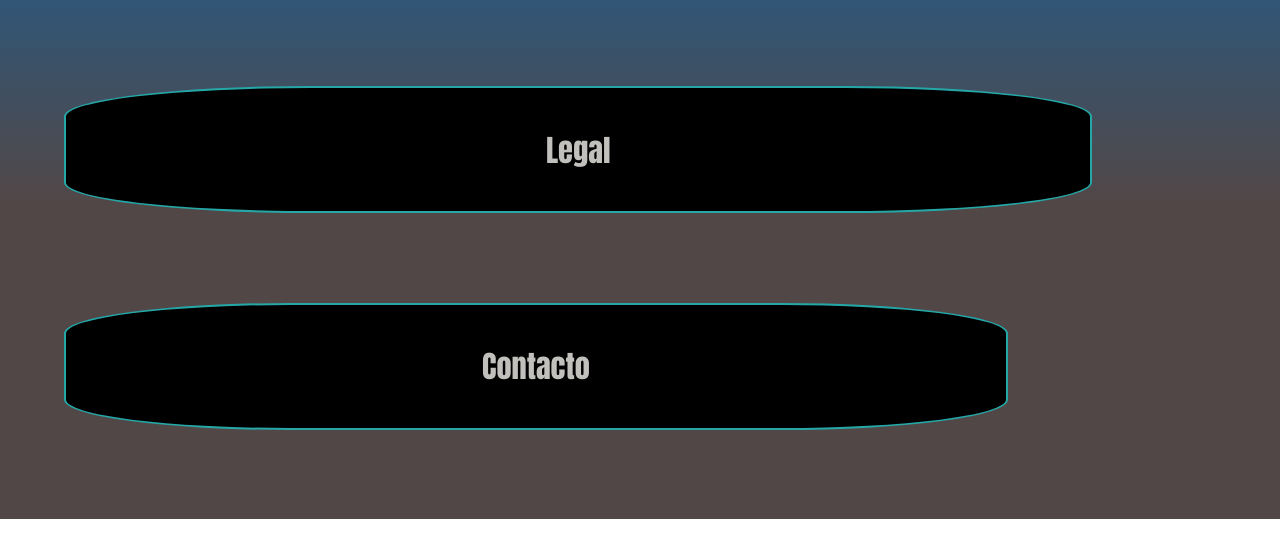
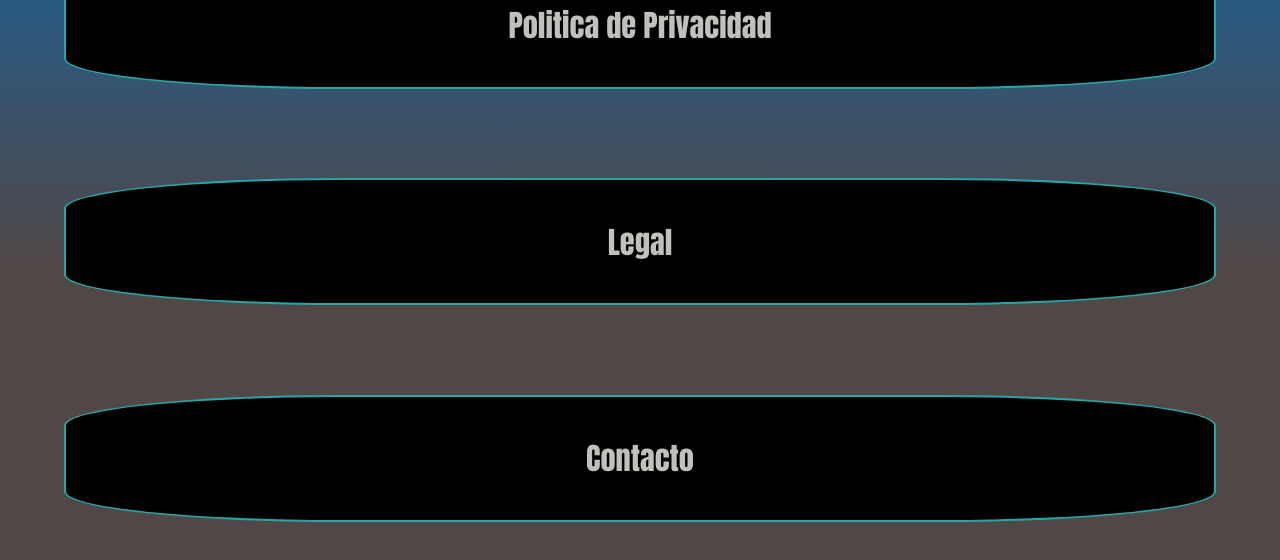
Before and after one commit to learncontenido/novedades, a plain HTML site: page index.html in a window 1280 px wide. Shown: the part 750-1310 px from the top of the page. Before the commit the page ends 1269 px from the top, so only its background shows below. Drawn offline with Linux system fonts and the light colour scheme.

Commit message:
Add files via upload

```diff
--- a/index.html
+++ b/index.html
@@ -46,69 +46,30 @@
 
 		font-size:190%;
 		}
-		.dos{
-			color: rgb(194, 192, 189);
-
-			background: rgb(0, 0, 0);
 
 
-			padding:3% 37.5%;
-			text-align:center;
-			margin:7% 5%;
-			font-family:Impact, Haettenschweiler, 'Arial Narrow Bold', sans-serif;
-
-
-            display:block;
-
-            border-radius:24%;
-
-			border: 2px solid rgb(38, 167, 167);
-
-			text-decoration: none;
-
-		font-size:190%;
-		}
-		input{
-			text-align:center ;
-		}
-
-		.tres{
-			color: rgb(194, 192, 189);
-
-			background: rgb(0, 0, 0);
-
-
-			padding:3% 32.5%;
-			text-align:center;
-			margin:7% 5%;
-			font-family:Impact, Haettenschweiler, 'Arial Narrow Bold', sans-serif;
-
-
-            display:block;
-
-            border-radius:24%;
-
-			border: 2px solid rgb(38, 167, 167);
-
-			text-decoration: none;
-
-		font-size:190%;
-		}
 
 	</style>
 	</head>
 
     <body>
+		<br><br>
 		<div>
 			<img src="images/logo.png" width="200" alt="logo">
 		</div>
+		<br><br><br>
+		<hr>
 
 		<ul>
+
 			<li><a class="un" href="deLearn.html">deLearn++</a></li>
 			<li><a class="un" href="https://play.google.com/store/apps/details?id=com.fullejercicios04.math">obtener version actual</a></li>
 			<li><a class="un" href="privacy.html">Politica de Privacidad</a></li>
-			<input class="dos" type="button" onclick="alerta1()" value="Legal">
-			<input class="tres" type="button" onclick="alerta2()" value="Contacto">
+			<li><a class="un" onclick="alerta1()" >Legal</a></li>
+			<li><a class="un" onclick="alerta2()">Contacto</a></li>
+
+
+
 		</ul>
         <script>
 			function alerta1(){
```
